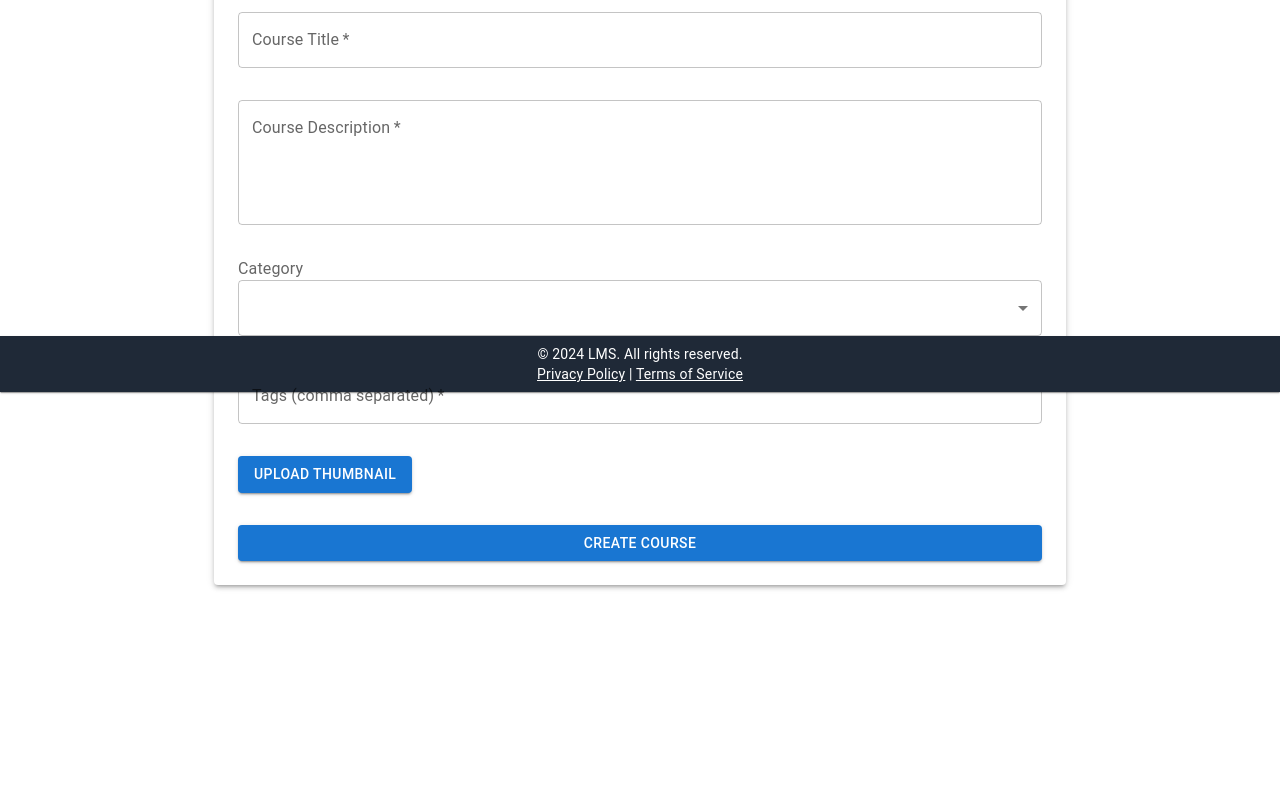
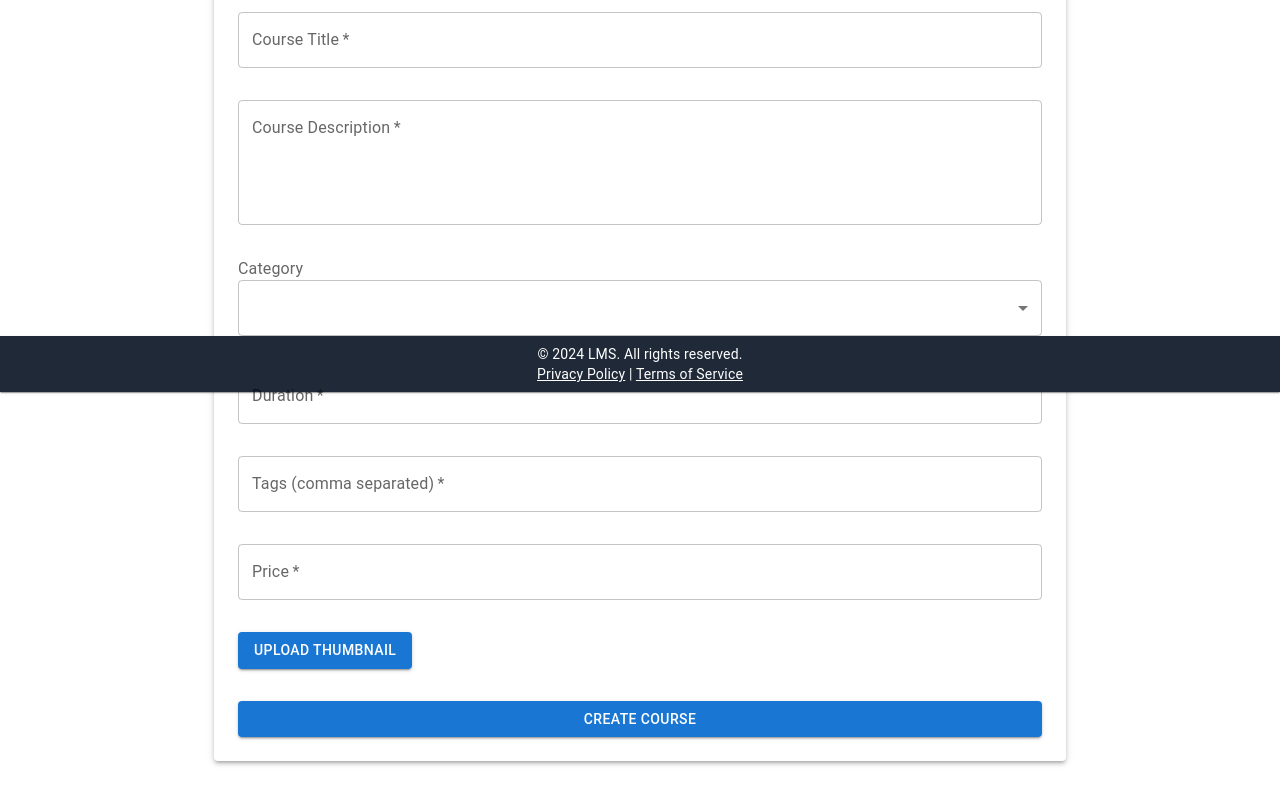
Before and after one commit to Shree2124/ScrollHack, a React (Vite) app in the folder client/: page /admin/upload-course in a window 1280 px wide. Shown: the part 408-1205 px from the top of the page. Before the commit the page ends 1057 px from the top, so only its background shows below. Built offline with nearby package versions, Linux system fonts and the light colour scheme; no server answers.

Commit message:
upload course get course

```diff
--- a/client/src/Pages/AllCourses/Courses.jsx
+++ b/client/src/Pages/AllCourses/Courses.jsx
@@ -6,40 +6,49 @@ import {
   Typography,
   Box,
   Container,
+} from "@mui/material";
+import LinkComponent from "../../components/LinkComponent";
+import axiosInstance from "../../utils/axios";
 
-} from "@mui/material";
-import { Link } from "react-router-dom";
-import LinkComponent from "../../components/LinkComponent";
+const fetchCourse = async () => {
+  try {
+    await axiosInstance.get("/course/all").then((res) => {
+      console.log(res);
+    });
+  } catch (error) {
+    console.log(error);
+  }
+};
 
-
-// useEffect(()=>{
-// /* for fetching the courses  */
-// },[])
 // Example data for courses
 const courseContent = [
   {
     id: 1,
     title: "Introduction to JavaScript",
-    description: "Learn the basics of JavaScript, a powerful and popular language.",
+    description:
+      "Learn the basics of JavaScript, a powerful and popular language.",
     imageUrl: "https://via.placeholder.com/300",
-    price:4000
+    price: 4000,
   },
   {
     id: 2,
     title: "Advanced React",
-    description: "Take your React skills to the next level with advanced topics.",
+    description:
+      "Take your React skills to the next level with advanced topics.",
     imageUrl: "https://via.placeholder.com/300",
   },
   {
     id: 3,
     title: "Web Development Bootcamp",
-    description: "A comprehensive bootcamp to learn full-stack web development.",
+    description:
+      "A comprehensive bootcamp to learn full-stack web development.",
     imageUrl: "https://via.placeholder.com/300",
   },
   {
     id: 4,
     title: "Machine Learning with Python",
-    description: "Explore the world of machine learning using Python libraries.",
+    description:
+      "Explore the world of machine learning using Python libraries.",
     imageUrl: "https://via.placeholder.com/300",
   },
 ];
@@ -53,29 +62,34 @@ const CourseCard = ({ course }) => {
         image={course.imageUrl}
         alt={course.title}
       />
-      <CardContent sx={{display:'flex',gap:2, flexDirection:'column'}}>
+      <CardContent sx={{ display: "flex", gap: 2, flexDirection: "column" }}>
         <Typography gutterBottom variant="h5" component="div">
           {course.title}
         </Typography>
         <Typography variant="body2" color="text.secondary">
           {course.description}
         </Typography>
-        <Typography>
-        &#8377;{course.price}
-        </Typography>
-        <LinkComponent color={'bg-green-600'}>Buy Course</LinkComponent>
-        </CardContent>
+        <Typography>&#8377;{course.price}</Typography>
+        <LinkComponent color={"bg-green-600"}>Buy Course</LinkComponent>
+      </CardContent>
     </Card>
   );
 };
 
 const Courses = () => {
+  useEffect(() => {
+    fetchCourse();
+  },[]);
+
   return (
     <Container sx={{ py: 8 }}>
       <Typography variant="h4" align="center" gutterBottom>
         Available Courses
       </Typography>
-      <Box container spacing={4} sx={{
+      <Box
+        container
+        spacing={4}
+        sx={{
           display: "grid",
           gridTemplateColumns: {
             xs: "repeat(1, 1fr)", // 1 column on extra-small screens
@@ -83,7 +97,8 @@ const Courses = () => {
             md: "repeat(3, 1fr)", // 3 columns on medium screens
           },
           gap: 4, // Space between grid items
-        }}>
+        }}
+      >
         {courseContent.map((course) => (
           <Box item key={course.id} xs={12} sm={6} md={4}>
             <CourseCard course={course} />
--- a/client/src/Pages/UploadCourse/UploadCourses.jsx
+++ b/client/src/Pages/UploadCourse/UploadCourses.jsx
@@ -1,4 +1,4 @@
-import React, { useState } from 'react';
+import { useState } from 'react';
 import {
   Container,
   TextField,
@@ -10,6 +10,8 @@ import {
   MenuItem,
   Box,
 } from '@mui/material';
+import axiosInstance from '../../utils/axios';
+import { useSelector } from 'react-redux';
 
 const UploadCourse = () => {
   const [courseTitle, setCourseTitle] = useState('');
@@ -17,25 +19,43 @@ const UploadCourse = () => {
   const [courseCategory, setCourseCategory] = useState('');
   const [thumbnail, setThumbnail] = useState(null);
   const [tags, setTags] = useState('');
+  const [price, setPrice] = useState('');
+  const [courseDuration, setCourseDuration] = useState(null);
+  const { user } = useSelector(state => state.auth);
 
   const tagsArray = tags.split(',').map((tag) => tag.trim());
 
-  const handleSubmit = (e) => {
+  const handleSubmit = async (e) => {
     e.preventDefault();
-    // Handle form submission logic (e.g., send data to the server)
-    console.log({
-      courseTitle,
-      courseDescription,
-      courseCategory,
-      thumbnail,
-      tags:tagsArray
-    });
+    if (!thumbnail) {
+      alert("Please upload a thumbnail image.");
+      return;
+    }
+
+    const formData = new FormData();
+    formData.append('title', courseTitle);
+    formData.append('description', courseDescription);
+    formData.append('category', courseCategory);
+    formData.append('duration', courseDuration);
+    formData.append('createdBy', user._id);
+    formData.append('price', price);
+    formData.append('tags', JSON.stringify(tagsArray));
+    formData.append('image', thumbnail);
+
+    try {
+      const response = await axiosInstance.post("/course/new", formData, {
+        headers: {
+          'Content-Type': 'multipart/form-data' // Set the content type for file uploads
+        }
+      });
+      console.log('Course created successfully:', response.data);
+    } catch (error) {
+      console.log('Error creating course:', error);
+    }
   };
 
-
-
   const handleThumbnailChange = (e) => {
-    setThumbnail(e.target.files[0]);
+    setThumbnail(e.target.files[0]); // Set the first file only
   };
 
   return (
@@ -88,12 +108,34 @@ const UploadCourse = () => {
             </Box>
             <Box item xs={12}>
               <TextField
+                type='number'
+                label="Duration"
+                variant="outlined"
+                fullWidth
+                value={courseDuration}
+                onChange={(e) => setCourseDuration(e.target.value)}
+                required
+              />
+            </Box>
+            <Box item xs={12}>
+              <TextField
                 label="Tags (comma separated)"
                 variant="outlined"
                 fullWidth
                 value={tags}
                 onChange={(e) => setTags(e.target.value)}
                 placeholder="e.g., JavaScript, React, Node.js"
+                required
+              />
+            </Box>
+            <Box item xs={12}>
+              <TextField
+                label="Price"
+                variant="outlined"
+                fullWidth
+                value={price}
+                onChange={(e) => setPrice(e.target.value)}
+                placeholder="Rupees"
                 required
               />
             </Box>
--- a/client/src/components/uploadCourse.jsx
+++ b/client/src/components/uploadCourse.jsx
@@ -18,7 +18,7 @@ const CreateCourse = () => {
   const [courseDescription, setCourseDescription] = useState('');
   const [courseCategory, setCourseCategory] = useState('');
   const [thumbnail, setThumbnail] = useState(null);
-  const [courseDuration, setCourseDuration] = useState(null);
+
   const {user} = useSelector
 
   const handleSubmit = (e) => {
```
Also changed, not shown: 1 other file (tests, documents, lock files or other folders).
